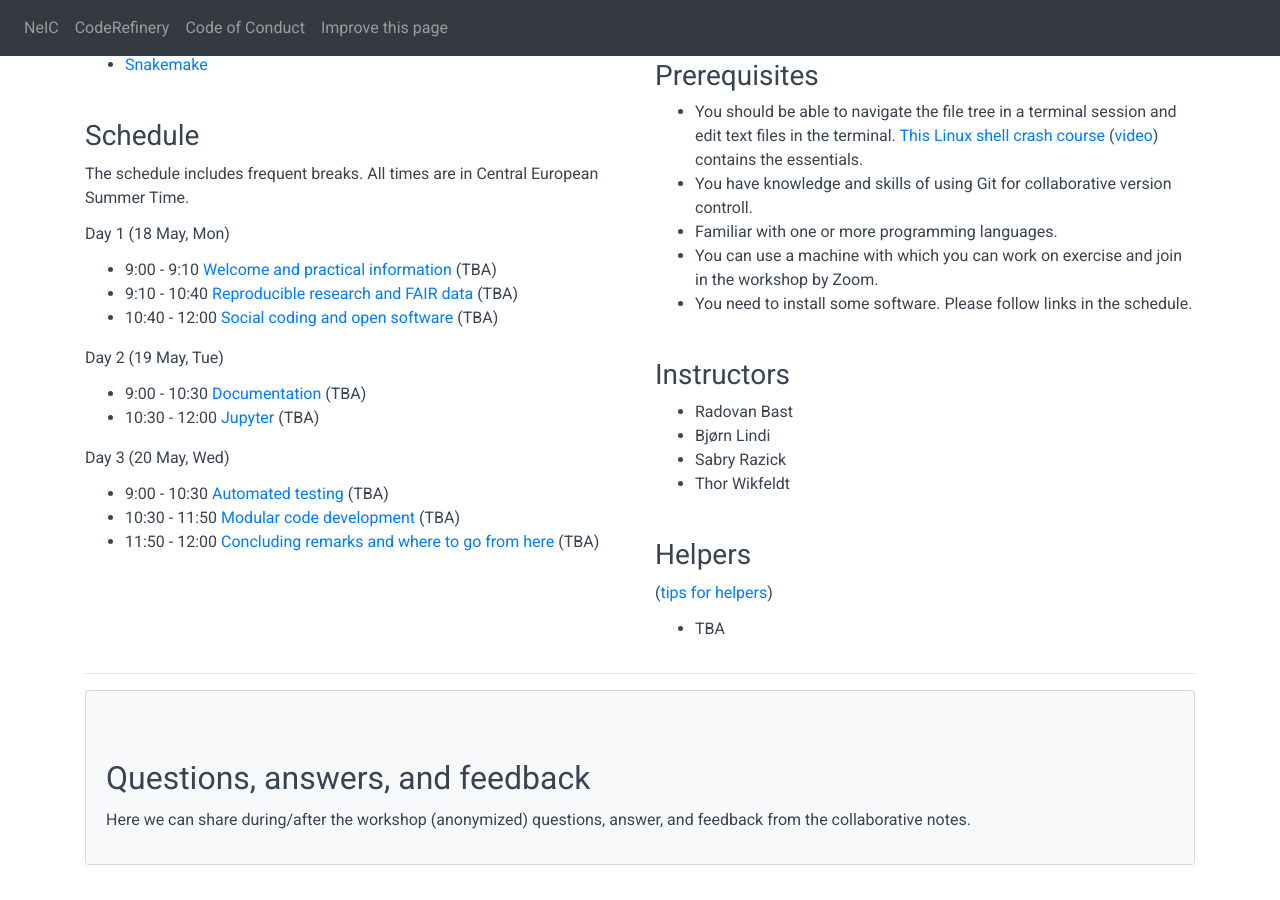
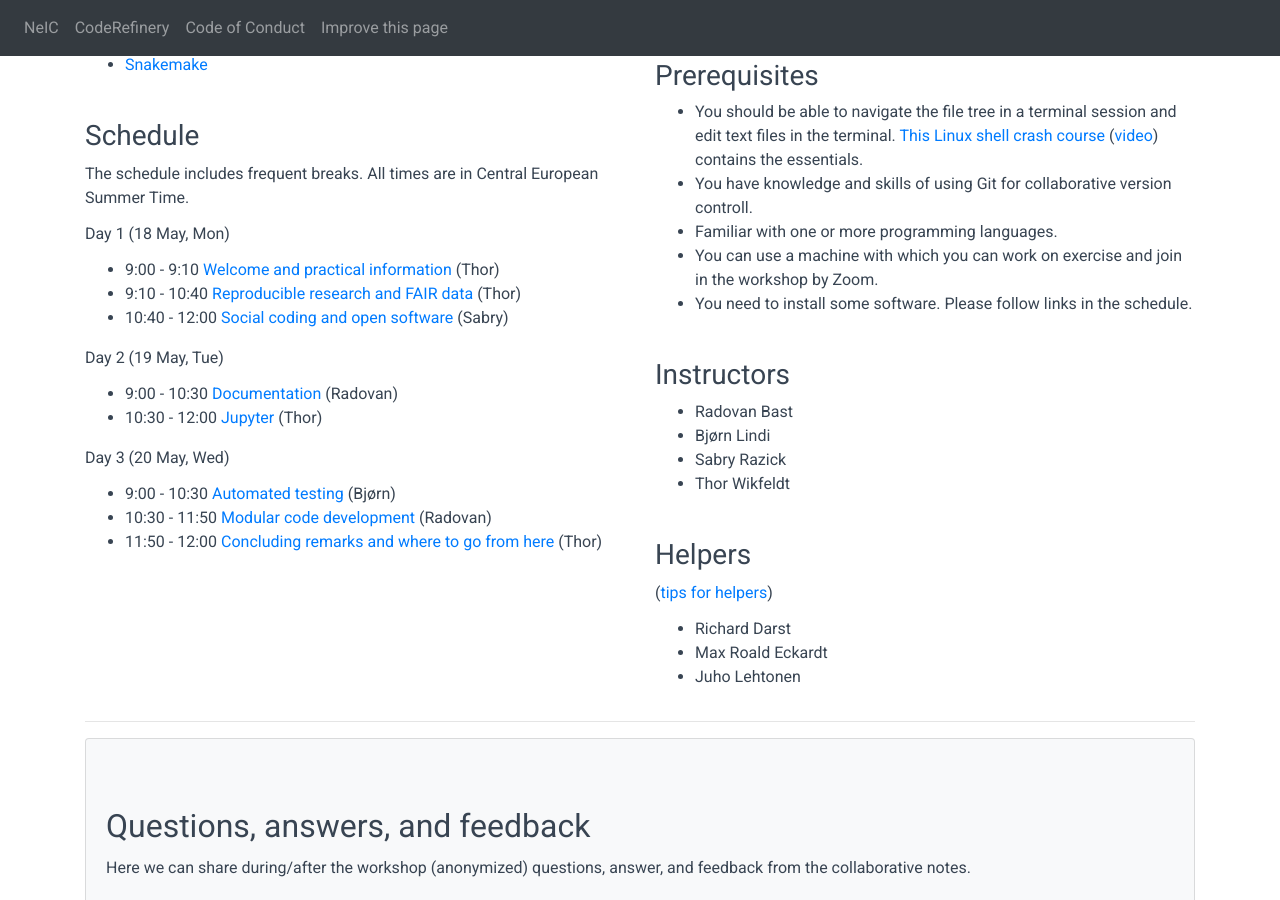
Before and after one commit to coderefinery/2020-05-18-online, a Jekyll site: the page built from index.md, in a window 1280 px wide and 900 px high, scrolled down 1205 px. Built offline with Jekyll 4.4.1, drawn with Linux system fonts in a browser that asks for light colours; comment, search, counter and statistics services are not loaded.

Commit message:
update instructors and helpers

```diff
--- a/left_column.md
+++ b/left_column.md
@@ -46,29 +46,29 @@ European Summer Time.
 Day 1 (18 May, Mon)
 - 9:00 - 9:10
   [Welcome and practical information](https://github.com/coderefinery/workshop-intro/blob/master/README.md)
-  (TBA)
+  (Thor)
 - 9:10 - 10:40
   [Reproducible research and FAIR data](https://coderefinery.github.io/reproducible-research/)
-  (TBA)
+  (Thor)
 - 10:40 - 12:00
   [Social coding and open software](https://cicero.xyz/v3/remark/0.14.0/github.com/coderefinery/social-coding/master/talk.md)
-  (TBA)
+  (Sabry)
 
 Day 2 (19 May, Tue)
 - 9:00 - 10:30
   [Documentation](https://coderefinery.github.io/documentation/)
-  (TBA)
+  (Radovan)
 - 10:30 - 12:00
   [Jupyter](https://coderefinery.github.io/jupyter/)
-  (TBA)
+  (Thor)
 
 Day 3 (20 May, Wed)
 - 9:00 - 10:30
   [Automated testing](https://coderefinery.github.io/testing/)
-  (TBA)
+  (Bjørn)
 - 10:30 - 11:50
   [Modular code development](https://cicero.xyz/v3/remark/0.14.0/github.com/coderefinery/modular-code-development/master/talk.md)
-  (TBA)
+  (Radovan)
 - 11:50 - 12:00
   [Concluding remarks and where to go from here](https://github.com/coderefinery/workshop-outro/blob/master/README.md)
-  (TBA)
+  (Thor)
--- a/right_column.md
+++ b/right_column.md
@@ -70,4 +70,6 @@ Python.
 
 ([tips for helpers](https://github.com/coderefinery/manuals/blob/master/helping-and-teaching.md))
 
-- TBA
+- Richard Darst
+- Max Roald Eckardt
+- Juho Lehtonen
```
